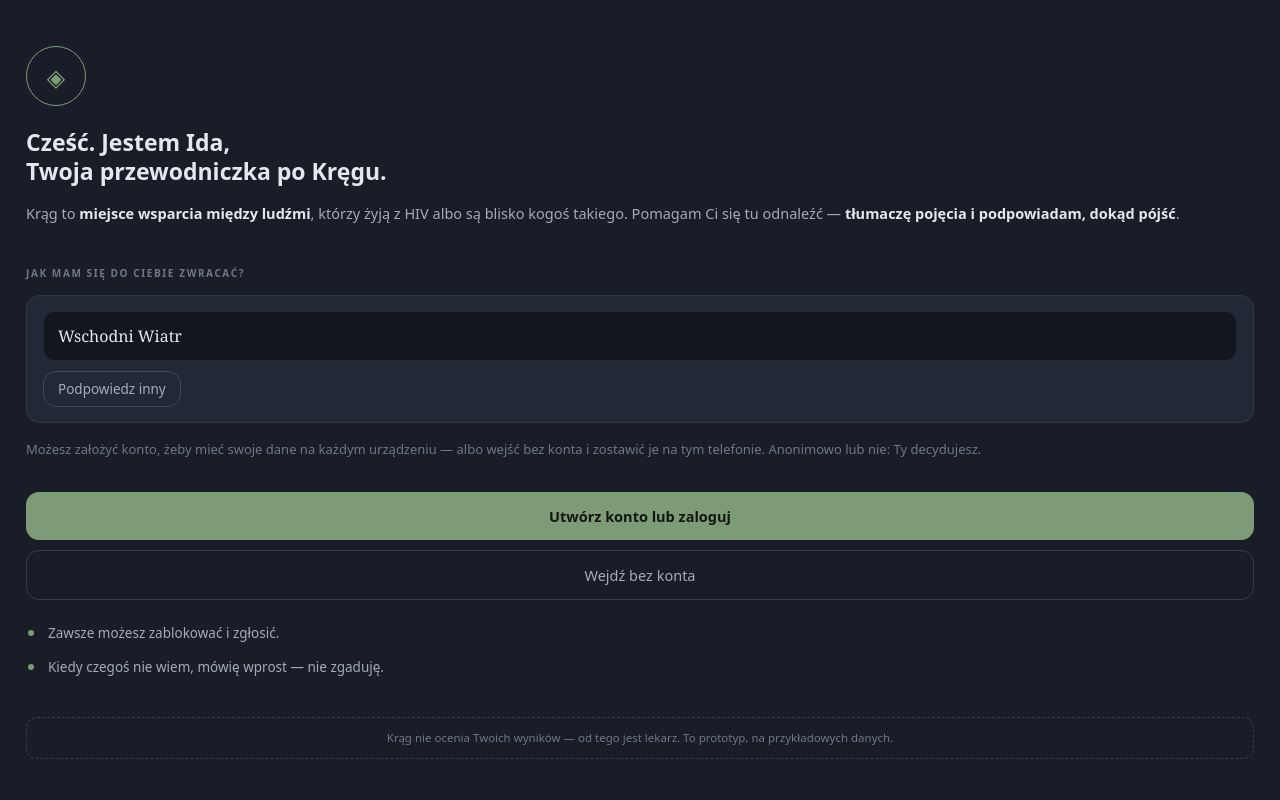
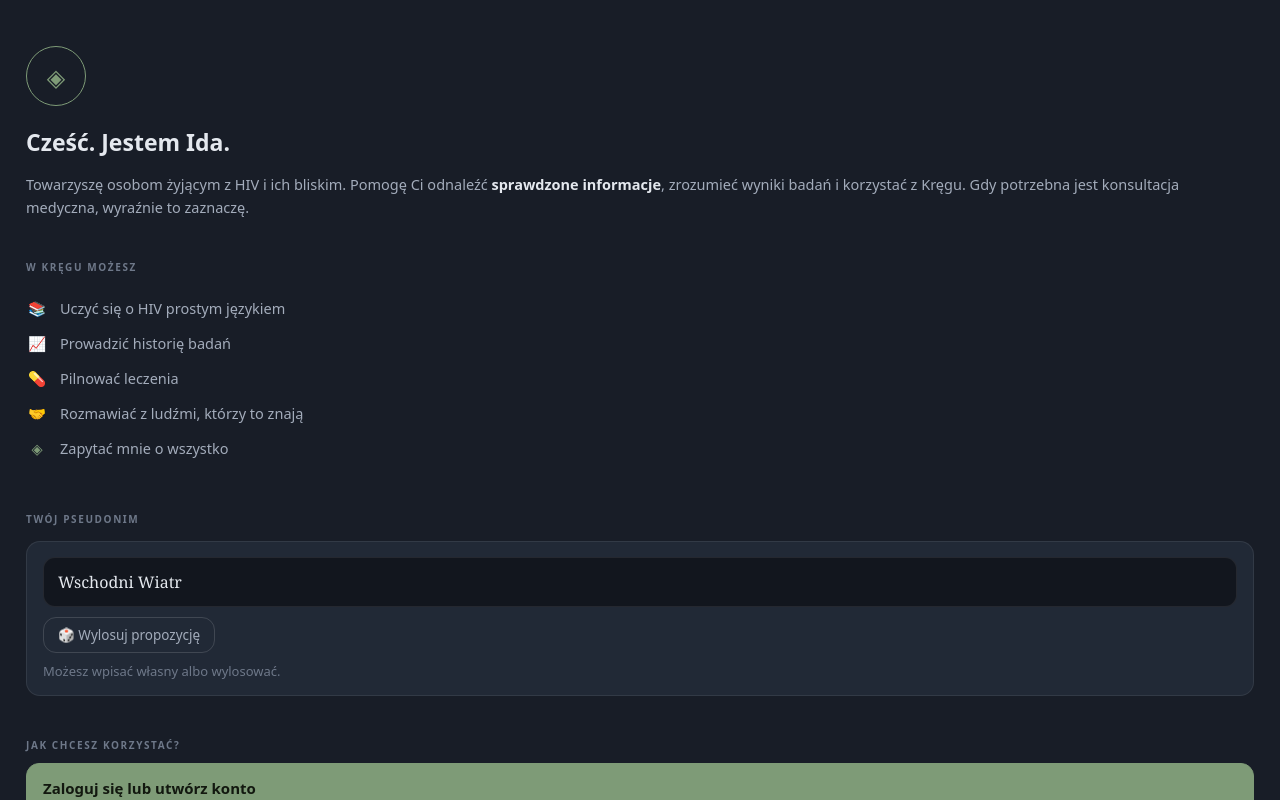
Before and after one commit to dominikpater-hub/Krag, a website: page index.html in a window 1280 px wide. Drawn offline with Linux system fonts and the light colour scheme.

Commit message:
Powitanie v2 wg audytu UX: sprzedaje wsparcie i wiedzę, nie anonimowość
- rola: 'Towarzyszę osobom żyjącym z HIV i ich bliskim' (nie 'przewodniczka'/'prowadzę'); IDA_HELLO też
- uproszczony 1. akapit; defensywne 'nie jestem lekarzem' → 'gdy potrzebna konsultacja, wyraźnie to zaznaczę'
- sekcja wartości 'W Kręgu możesz' (nauka, historia badań, leczenie, rozmowa, Ida)
- pseudonim: 'Możesz wpisać własny albo wylosować' + 'Wylosuj propozycję'
- wybór: 'Zaloguj się lub utwórz konto' (synchro) vs 'Kontynuuj anonimowo' (dane na urządzeniu) — z opisami
- anonimowość jako opcja, nie sztandar
Parse czysty, routing 19/19.

```diff
--- a/index.html
+++ b/index.html
@@ -348,6 +348,15 @@ button{font-family:inherit}
 .onb-mut{color:var(--tx-3);font-size:13px}
 .onb-or{text-align:center;color:var(--tx-3);font-size:12px;margin:14px 0 10px;position:relative}
 .onb-err{color:#d98a4b;font-size:13px;min-height:18px;margin:8px 0 0}
+.onb-benefits{list-style:none;padding:0;margin:6px 0 20px}
+.onb-benefits li{display:flex;gap:12px;align-items:flex-start;padding:7px 0;font-size:14.5px;color:var(--tx-2);line-height:1.45}
+.onb-benefits .bi{flex:0 0 auto;width:22px;text-align:center;color:var(--moss)}
+.onb-choice{display:block;width:100%;text-align:left;border-radius:13px;padding:14px 16px;margin:0 0 10px;cursor:pointer;border:1px solid var(--line);background:var(--surf)}
+.onb-choice.prim{background:var(--moss);border-color:var(--moss)}
+.onb-choice .ct{display:block;font-weight:600;font-size:15px;color:var(--tx)}
+.onb-choice.prim .ct{color:var(--moss-d)}
+.onb-choice .cs{display:block;font-size:12.5px;color:var(--tx-3);margin-top:3px}
+.onb-choice.prim .cs{color:rgba(18,24,15,.72)}
 .askida{display:flex;align-items:center;gap:10px;width:100%;text-align:left;background:rgba(126,155,119,.08);border:1px solid rgba(126,155,119,.28);border-radius:13px;padding:11px 14px;margin:0 0 16px;cursor:pointer;color:var(--tx-2);font-size:12.5px;line-height:1.4}
 .askida .ai{color:var(--moss);font-size:15px;flex:0 0 auto}
 .askida b{color:var(--tx);font-weight:600}
@@ -2015,8 +2024,8 @@ function bubble(who,html,extra){
   try{d.scrollIntoView({behavior:'smooth',block:'center'})}catch(e){
     var v=$('#view');if(v)v.scrollTop=d.offsetTop-120}
 }
-var IDA_HELLO={pl:'Cześć. Jestem Ida — prowadzę Krąg i odpowiadam z materiałów, które mam. Kiedy czegoś nie mam, mówię to wprost, zamiast zgadywać.',
- en:'Hi. I am Ida — I guide the Circle and answer from the material I have. When something is missing, I say so instead of guessing.',
+var IDA_HELLO={pl:'Cześć. Jestem Ida — towarzyszę Ci w Kręgu i odpowiadam z materiałów, które mam. Kiedy czegoś nie mam, mówię to wprost, zamiast zgadywać.',
+ en:'Hi. I am Ida — I am with you in the Circle and answer from the material I have. When something is missing, I say so instead of guessing.',
  uk:'Привіт. Я Іда — веду Коло і відповідаю з матеріалів, які маю. Коли чогось немає, кажу прямо, а не вгадую.',
  ru:'Привет. Я Ида — веду Круг и отвечаю из материалов, которые у меня есть. Когда чего-то нет, говорю прямо, а не угадываю.',
  de:'Hi. Ich bin Ida. Ich antworte aus dem Material, das ich habe. Wenn etwas fehlt, sage ich es, statt zu raten.',
@@ -3035,26 +3044,38 @@ function acctErr(m){var e=$('#onbErr');if(e)e.textContent=m||''}
 function onbIntroHtml(P){
   return '<div class="onb-badge">◈</div>'+
   (P
-   ?'<h2 class="onb-h">Cześć. Jestem Ida,<br>Twoja przewodniczka po Kręgu.</h2>'+
-    '<p class="onb-p">Krąg to <b>miejsce wsparcia między ludźmi</b>, którzy żyją z HIV albo są blisko kogoś takiego. Pomagam Ci się tu odnaleźć — <b>tłumaczę pojęcia i podpowiadam, dokąd pójść</b>.</p>'+
-    '<p class="lbl">Jak mam się do Ciebie zwracać?</p>'+
-    '<div class="onb-card"><input id="onbPseudoIn" class="onb-input" value="'+escapeHtml(onbPseudo)+'" maxlength="24" autocomplete="off" spellcheck="false"><button class="btn ghost sm" id="onbReroll" style="margin-top:10px;width:auto;padding:8px 14px">Podpowiedz inny</button></div>'+
-    '<p class="onb-p onb-mut">Możesz założyć konto, żeby mieć swoje dane na każdym urządzeniu — albo wejść bez konta i zostawić je na tym telefonie. Anonimowo lub nie: Ty decydujesz.</p>'+
-    '<div class="onb-spacer"></div>'+
-    '<button class="btn" id="onbAcct">Utwórz konto lub zaloguj</button>'+
-    '<button class="btn ghost" id="onbAnon" style="margin-top:10px">Wejdź bez konta</button>'+
-    '<ul class="onb-list" style="margin-top:16px"><li>Zawsze możesz zablokować i zgłosić.</li><li>Kiedy czegoś nie wiem, mówię wprost — nie zgaduję.</li></ul>'+
-    '<p class="note" style="text-align:center">Krąg nie ocenia Twoich wyników — od tego jest lekarz. To prototyp, na przykładowych danych.</p>'
-   :'<h2 class="onb-h">Hi. I am Ida,<br>your guide to the Circle.</h2>'+
-    '<p class="onb-p">The Circle is a <b>place of support between people</b> living with HIV or close to someone who is. I help you find your way — <b>I explain concepts and point you where to go</b>.</p>'+
-    '<p class="lbl">What should I call you?</p>'+
-    '<div class="onb-card"><input id="onbPseudoIn" class="onb-input" value="'+escapeHtml(onbPseudo)+'" maxlength="24" autocomplete="off" spellcheck="false"><button class="btn ghost sm" id="onbReroll" style="margin-top:10px;width:auto;padding:8px 14px">Suggest another</button></div>'+
-    '<p class="onb-p onb-mut">Create an account to keep your data on every device — or enter without one and keep it on this phone. Anonymous or not: your call.</p>'+
-    '<div class="onb-spacer"></div>'+
-    '<button class="btn" id="onbAcct">Create account or sign in</button>'+
-    '<button class="btn ghost" id="onbAnon" style="margin-top:10px">Enter without an account</button>'+
-    '<ul class="onb-list" style="margin-top:16px"><li>You can always block and report.</li><li>When I do not know something, I say so — I do not guess.</li></ul>'+
-    '<p class="note" style="text-align:center">The Circle does not judge your results — a doctor does. This is a prototype, on sample data.</p>');
+   ?'<h2 class="onb-h">Cześć. Jestem Ida.</h2>'+
+    '<p class="onb-p">Towarzyszę osobom żyjącym z HIV i ich bliskim. Pomogę Ci odnaleźć <b>sprawdzone informacje</b>, zrozumieć wyniki badań i korzystać z Kręgu. Gdy potrzebna jest konsultacja medyczna, wyraźnie to zaznaczę.</p>'+
+    '<p class="lbl">W Kręgu możesz</p>'+
+    '<ul class="onb-benefits">'+
+      '<li><span class="bi">📚</span> Uczyć się o HIV prostym językiem</li>'+
+      '<li><span class="bi">📈</span> Prowadzić historię badań</li>'+
+      '<li><span class="bi">💊</span> Pilnować leczenia</li>'+
+      '<li><span class="bi">🤝</span> Rozmawiać z ludźmi, którzy to znają</li>'+
+      '<li><span class="bi">◈</span> Zapytać mnie o wszystko</li>'+
+    '</ul>'+
+    '<p class="lbl">Twój pseudonim</p>'+
+    '<div class="onb-card"><input id="onbPseudoIn" class="onb-input" value="'+escapeHtml(onbPseudo)+'" maxlength="24" autocomplete="off" spellcheck="false"><button class="btn ghost sm" id="onbReroll" style="margin-top:10px;width:auto;padding:8px 14px">🎲 Wylosuj propozycję</button><p class="onb-mut" style="margin:9px 0 0">Możesz wpisać własny albo wylosować.</p></div>'+
+    '<p class="lbl">Jak chcesz korzystać?</p>'+
+    '<button class="onb-choice prim" id="onbAcct"><span class="ct">Zaloguj się lub utwórz konto</span><span class="cs">Synchronizuj dane między urządzeniami i zachowaj historię.</span></button>'+
+    '<button class="onb-choice" id="onbAnon"><span class="ct">Kontynuuj anonimowo</span><span class="cs">Bez konta — dane zostaną tylko na tym urządzeniu.</span></button>'+
+    '<p class="note" style="text-align:center;margin-top:14px">To prototyp, na przykładowych danych.</p>'
+   :'<h2 class="onb-h">Hi. I am Ida.</h2>'+
+    '<p class="onb-p">I keep company to people living with HIV and those close to them. I will help you find <b>trustworthy information</b>, understand test results and make use of the Circle. When medical advice is needed, I will say so clearly.</p>'+
+    '<p class="lbl">In the Circle you can</p>'+
+    '<ul class="onb-benefits">'+
+      '<li><span class="bi">📚</span> Learn about HIV in plain language</li>'+
+      '<li><span class="bi">📈</span> Keep a history of your results</li>'+
+      '<li><span class="bi">💊</span> Stay on top of treatment</li>'+
+      '<li><span class="bi">🤝</span> Talk to people who get it</li>'+
+      '<li><span class="bi">◈</span> Ask me anything</li>'+
+    '</ul>'+
+    '<p class="lbl">Your nickname</p>'+
+    '<div class="onb-card"><input id="onbPseudoIn" class="onb-input" value="'+escapeHtml(onbPseudo)+'" maxlength="24" autocomplete="off" spellcheck="false"><button class="btn ghost sm" id="onbReroll" style="margin-top:10px;width:auto;padding:8px 14px">🎲 Suggest one</button><p class="onb-mut" style="margin:9px 0 0">Type your own or draw a suggestion.</p></div>'+
+    '<p class="lbl">How would you like to use it?</p>'+
+    '<button class="onb-choice prim" id="onbAcct"><span class="ct">Sign in or create an account</span><span class="cs">Sync your data across devices and keep your history.</span></button>'+
+    '<button class="onb-choice" id="onbAnon"><span class="ct">Continue anonymously</span><span class="cs">No account — data stays on this device only.</span></button>'+
+    '<p class="note" style="text-align:center;margin-top:14px">This is a prototype, on sample data.</p>');
 }
 function onbAccountHtml(P){
   return '<div class="onb-badge">◈</div>'+
```
